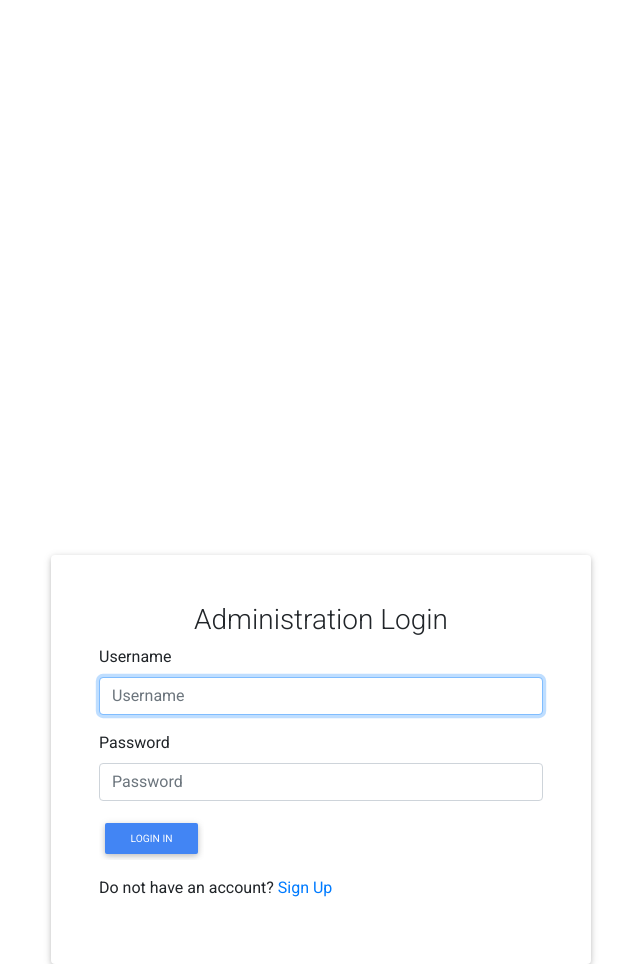
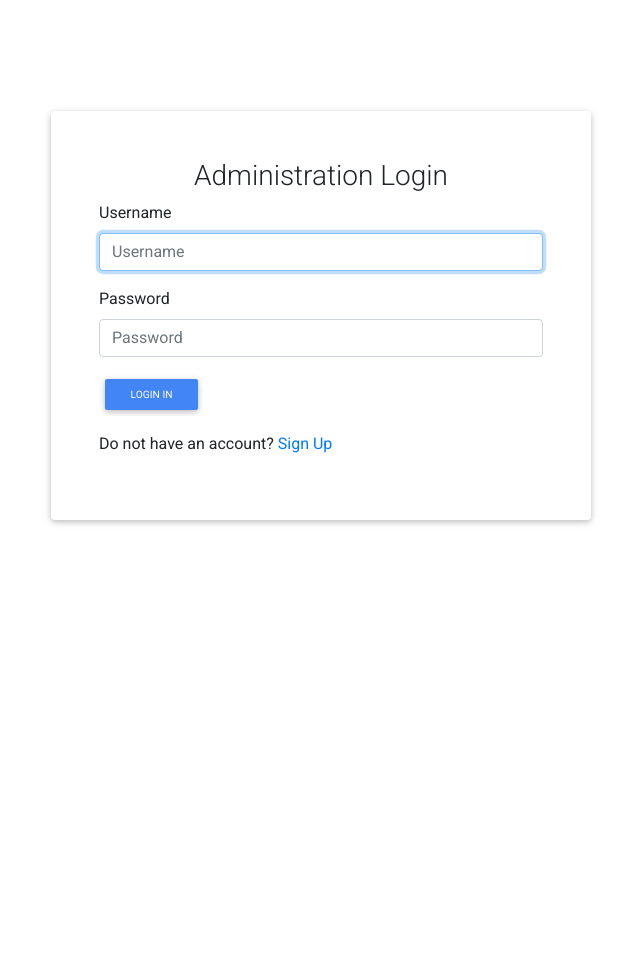
Before and after one commit to DorcasToto/CRUD-django, a Django app: page /accounts/login/ in a window 1280 px wide. Shown: the whole page, without its empty margins (319-959 px from the left). After the commit the page ends 525 px from the top, so only its background shows below. Run offline with Django 3.2, Linux system fonts and the light colour scheme; some libraries are stand-ins or nearby versions.

Commit message:
style login page

```diff
--- a/veterinary/templates/accounts/login.html
+++ b/veterinary/templates/accounts/login.html
@@ -2,7 +2,7 @@
 {% load bootstrap3 %}
 {% block content %}
 <div class="container">
-    <div class="row" style="justify-content: center;display: flex;margin-top: 50%;">
+    <div class="row" style="justify-content: center;display: flex;margin-top: 10%;">
         <!-- Empty div -->
 
         <div class="col-md-6 mx-auto">
```
